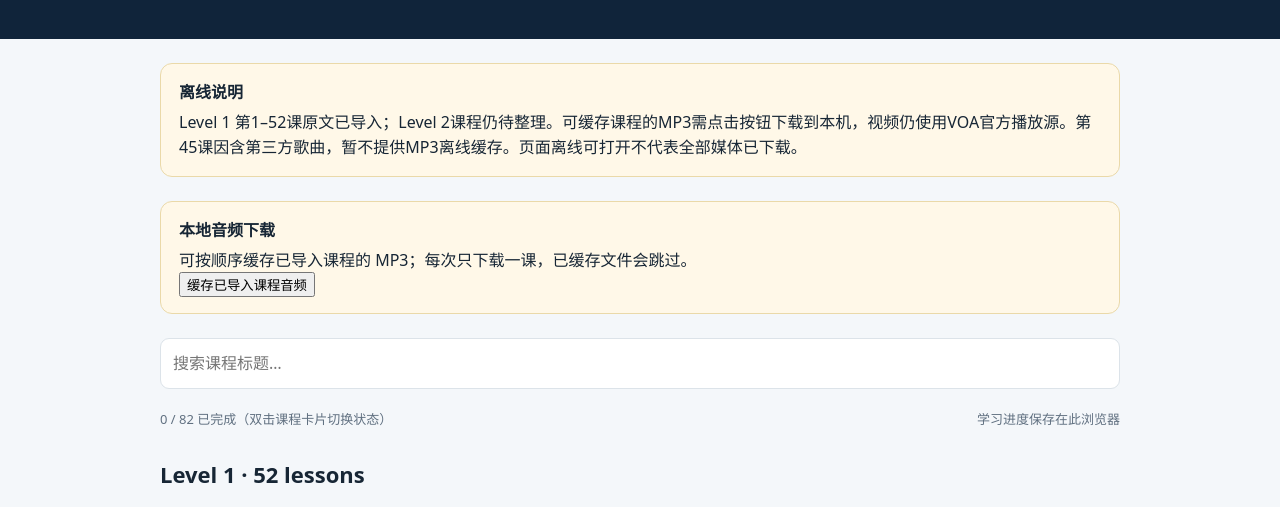
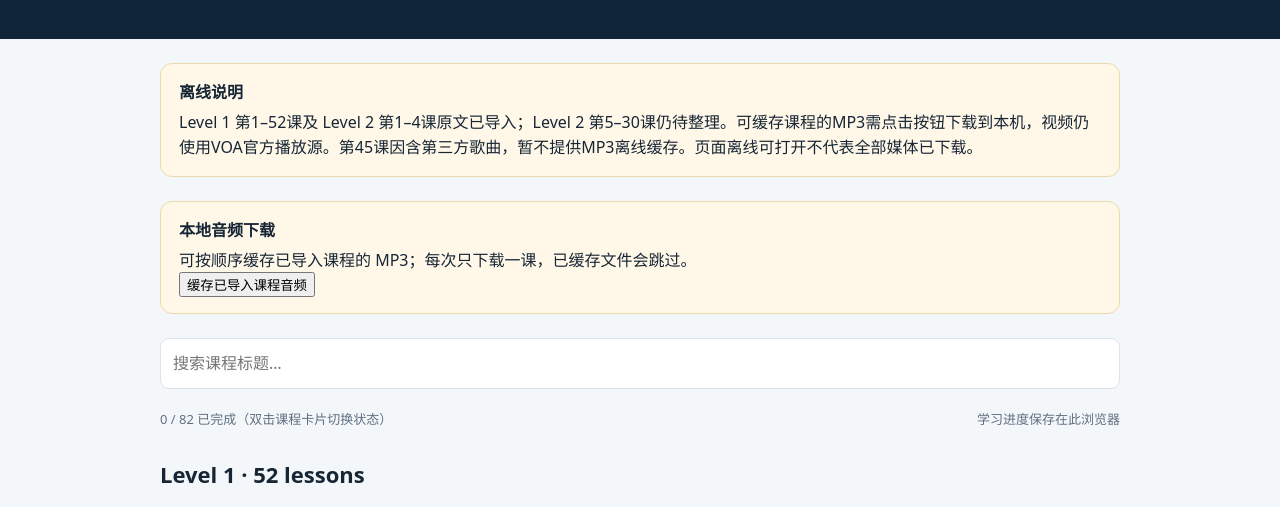
Before and after one commit to YM782/voa-english-academy, a plain HTML site: page index.html in a window 1280 px wide. Shown: the part 240-747 px from the top of the page. Drawn offline with Linux system fonts and the light colour scheme.

Commit message:
Update offline notice for Level 2 lessons 1 to 4

```diff
--- a/index.html
+++ b/index.html
@@ -1 +1 @@
-<!doctype html><html lang="zh-CN"><head><meta charset="utf-8"><meta name="viewport" content="width=device-width,initial-scale=1"><meta name="theme-color" content="#10243a"><link rel="manifest" href="manifest.webmanifest"><title>VOA English Academy</title><link rel="stylesheet" href="style.css"></head><body><header><div class="wrap"><p class="eyebrow">PERSONAL LEARNING LIBRARY</p><h1>VOA English Academy</h1><p>82 lessons · American English · Offline-ready</p><div class="status" id="status">Checking offline cache…</div></div></header><main class="wrap"><section class="notice"><strong>离线说明</strong><p>Level 1 第1–52课原文已导入；Level 2课程仍待整理。可缓存课程的MP3需点击按钮下载到本机，视频仍使用VOA官方播放源。第45课因含第三方歌曲，暂不提供MP3离线缓存。页面离线可打开不代表全部媒体已下载。</p></section><section class="notice"><strong>本地音频下载</strong><p id="batchStatus">可按顺序缓存已导入课程的 MP3；每次只下载一课，已缓存文件会跳过。</p><button id="batchAudio">缓存已导入课程音频</button></section><div class="toolbar"><input id="search" placeholder="搜索课程标题…" aria-label="搜索课程"><button id="install" hidden>安装到电脑</button></div><div class="progress"><span id="count">0 / 82 已完成</span><span>学习进度保存在此浏览器</span></div><div id="courses"></div><footer>课程内容来源：VOA Learning English（learningenglish.voanews.com）。VOA Learning English 自制文章和音频按其公开转载政策使用并注明来源；第三方素材不在该许可范围内。本站为个人学习索引。</footer></main><script src="app.js"></script></body></html>
+<!doctype html><html lang="zh-CN"><head><meta charset="utf-8"><meta name="viewport" content="width=device-width,initial-scale=1"><meta name="theme-color" content="#10243a"><link rel="manifest" href="manifest.webmanifest"><title>VOA English Academy</title><link rel="stylesheet" href="style.css"></head><body><header><div class="wrap"><p class="eyebrow">PERSONAL LEARNING LIBRARY</p><h1>VOA English Academy</h1><p>82 lessons · American English · Offline-ready</p><div class="status" id="status">Checking offline cache…</div></div></header><main class="wrap"><section class="notice"><strong>离线说明</strong><p>Level 1 第1–52课及 Level 2 第1–4课原文已导入；Level 2 第5–30课仍待整理。可缓存课程的MP3需点击按钮下载到本机，视频仍使用VOA官方播放源。第45课因含第三方歌曲，暂不提供MP3离线缓存。页面离线可打开不代表全部媒体已下载。</p></section><section class="notice"><strong>本地音频下载</strong><p id="batchStatus">可按顺序缓存已导入课程的 MP3；每次只下载一课，已缓存文件会跳过。</p><button id="batchAudio">缓存已导入课程音频</button></section><div class="toolbar"><input id="search" placeholder="搜索课程标题…" aria-label="搜索课程"><button id="install" hidden>安装到电脑</button></div><div class="progress"><span id="count">0 / 82 已完成</span><span>学习进度保存在此浏览器</span></div><div id="courses"></div><footer>课程内容来源：VOA Learning English（learningenglish.voanews.com）。VOA Learning English 自制文章和音频按其公开转载政策使用并注明来源；第三方素材不在该许可范围内。本站为个人学习索引。</footer></main><script src="app.js"></script></body></html>
```
